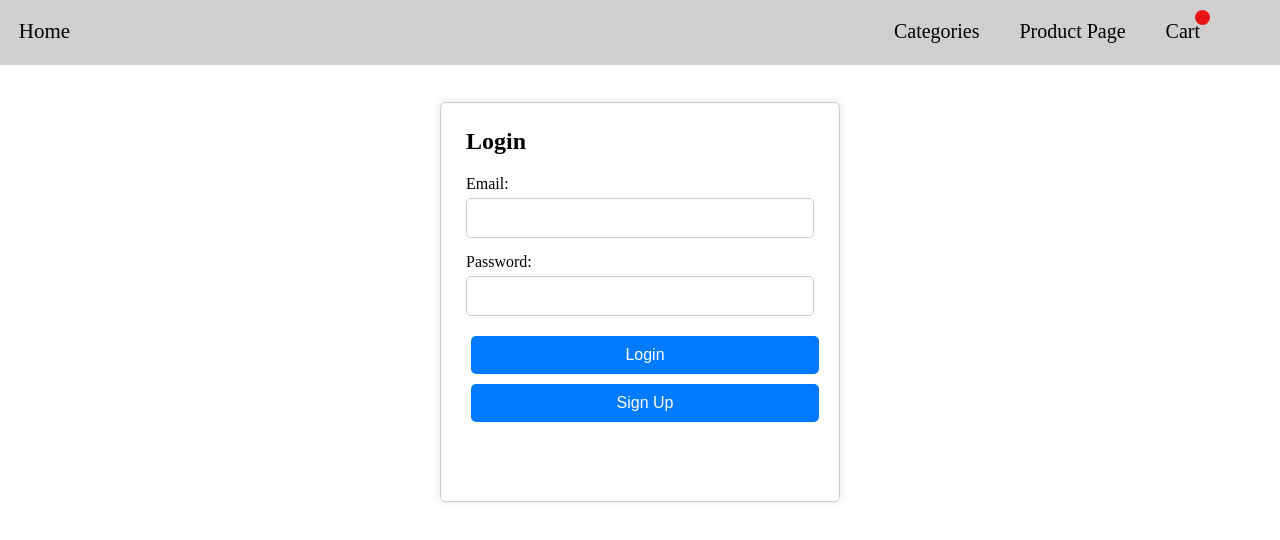
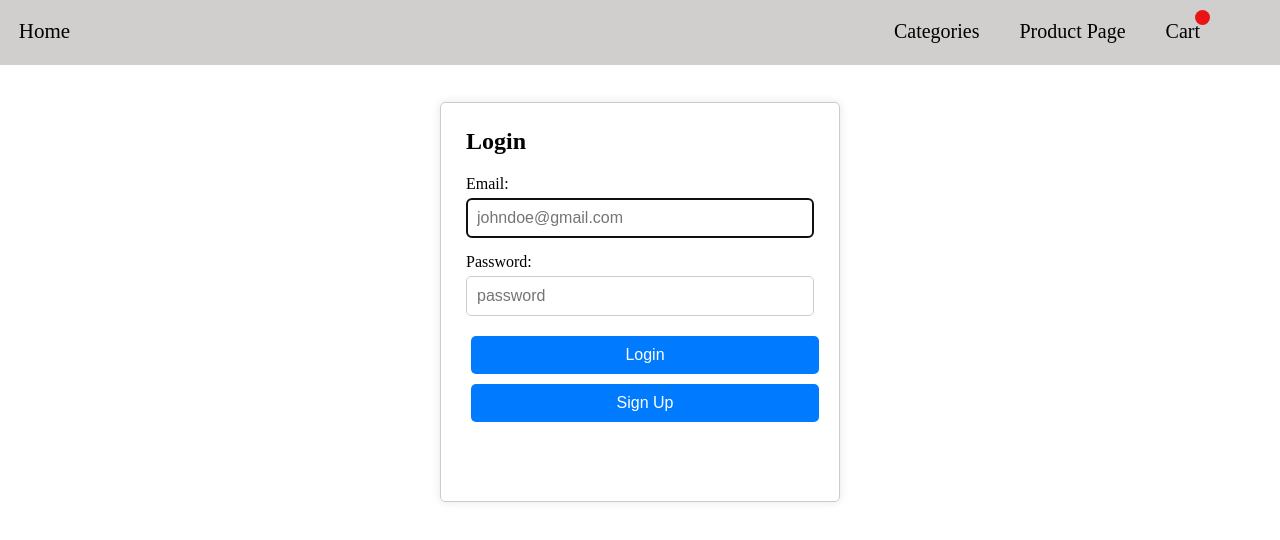
Before and after one commit to saisandeepkoritala/Foodapp-client, a React (Create React App) app: page / in a window 1280 px wide. Shown: the top 540 px of the page. Built offline with nearby package versions, Linux system fonts and the light colour scheme; no server answers.

Commit message:
toast updated

```diff
--- a/src/Auth/login.js
+++ b/src/Auth/login.js
@@ -1,4 +1,4 @@
-import React, { useState } from 'react';
+import { useState,useRef, useEffect } from 'react';
 import { useNavigate } from 'react-router-dom';
 import { useContext } from 'react';
 import NavigationContext from '../context/Navigation';
@@ -7,6 +7,11 @@ import {ToastContainer,toast} from "react-toastify";
 import "react-toastify/dist/ReactToastify.css";
 
 const Login = () => {
+
+    useEffect(()=>{
+        Ref.current.focus();
+    },[])
+    const Ref=useRef();
     const {Setuser,Setsignuser}=useContext(NavigationContext);
     const [formData, setFormData] = useState({
         username: '',
@@ -23,9 +28,8 @@ const Login = () => {
             [name]: value,
         });
     };
-    const notify=()=>{
-        console.log("logging in")
-        toast.success("Logged in !!",{
+    const notify=(name)=>{
+        toast.success(`Welcome back ${name}!!`,{
             position:toast.POSITION.TOP_RIGHT
         })
     }
@@ -52,7 +56,8 @@ const Login = () => {
         {email:formData.username,password:formData.password})
         console.log(response)
         if(!response.data.error){
-        notify();
+        const name=response.data.data.user.name;
+        notify(name);
         setTimeout(()=> {
             Setuser(true);
             navigate('/home');
@@ -80,6 +85,8 @@ const Login = () => {
                         value={formData.username}
                         onChange={handleInputChange}
                         style={styles.input}
+                        placeholder='johndoe@gmail.com'
+                        ref={Ref}
                     />
                 </div>
                 <div style={styles.formGroup}>
@@ -90,10 +97,11 @@ const Login = () => {
                         value={formData.password}
                         onChange={handleInputChange}
                         style={styles.input}
+                        placeholder='password'
                     />
                 </div>
                 <button type="submit" style={styles.submitButton}>Login</button>
-                <ToastContainer/>
+                <ToastContainer style={styles.toast}/>
             </form>
             <div>
             <button type="submit" style={styles.submitButton}
@@ -149,6 +157,9 @@ const styles = {
         cursor: 'pointer',
         margin:"5px"
     },
+    toast:{
+        width:'300px'
+    }
     };
 
 export default Login;
--- a/src/Auth/signup.js
+++ b/src/Auth/signup.js
@@ -1,11 +1,18 @@
-import React, { useState } from 'react';
+import { useState,useEffect,useRef } from 'react';
 import axios from "axios";
 import './SignupForm.css';
 import { useNavigate } from 'react-router-dom';
 import { useContext } from 'react';
 import NavigationContext from '../context/Navigation';
+import { toast,ToastContainer} from "react-toastify";
+import "react-toastify/dist/ReactToastify.css";
 
 function Signup() {
+
+    useEffect(()=>{
+        Ref.current.focus();
+    },[])
+    const Ref=useRef();
     const {Setuser,Setsignuser}=useContext(NavigationContext);
     const navigate = useNavigate();
     const [formData, setFormData] = useState({
@@ -23,20 +30,38 @@ function Signup() {
         });
     };
 
+    const notify=(name)=>{
+        toast.success(`Hi ${name}!!`,{
+            position:toast.POSITION.TOP_RIGHT
+        })
+    }
+
+    const notifyFail=()=>{
+        toast.error("Fill out all details !!",{
+            position:toast.POSITION.TOP_RIGHT
+        })
+    }
+
     const handleSubmit = async(e) => {
         e.preventDefault();
         const response = await axios.post("https://mern-food-app-loq7.onrender.com/api/v1/user/signup",formData)
         if(!response.data.error){
-            Setuser(true);
-            Setsignuser(false);
-            navigate('/home');
+            const name=response.data.data.user.name;
+            notify(name);
+            setTimeout(()=>{
+                Setuser(true);
+                Setsignuser(false);
+                navigate('/home');
+            },2000)
             }
             else{
-                navigate("/")
+                console.log("hi")
+                notifyFail()
             }
     };
 
     return (
+        <>
         <div className="signup-form-container">
         <h2>Sign Up</h2>
         <form onSubmit={handleSubmit}>
@@ -48,6 +73,8 @@ function Signup() {
                 name="name"
                 value={formData.name}
                 onChange={handleChange}
+                placeholder='john doe'
+                ref={Ref}
             />
             </div>
             <div>
@@ -58,6 +85,7 @@ function Signup() {
                 name="email"
                 value={formData.email}
                 onChange={handleChange}
+                placeholder='johndoe@gmail.com'
             />
             </div>
             <div>
@@ -68,6 +96,7 @@ function Signup() {
                 name="password"
                 value={formData.password}
                 onChange={handleChange}
+                placeholder='Minimum length 8'
             />
             </div>
             <div>
@@ -78,11 +107,14 @@ function Signup() {
                 name="passwordConfirm"
                 value={formData.passwordConfirm}
                 onChange={handleChange}
+                placeholder='confirm password'
             />
             </div>
             <button type="submit">Sign Up</button>
         </form>
         </div>
+        <ToastContainer/>
+        </>
     );
 }
 
--- a/src/components/Cart.js
+++ b/src/components/Cart.js
@@ -3,6 +3,8 @@ import { useContext } from 'react';
 import NavigationContext from '../context/Navigation';
 import { AiOutlineMinus, AiOutlinePlus} from 'react-icons/ai';
 import {BsTrash3} from "react-icons/bs";
+import {ToastContainer,toast} from "react-toastify";
+import "react-toastify/dist/ReactToastify.css";
 
 const Cart = () => {
     const { cart ,Setcart} = useContext(NavigationContext);
@@ -32,7 +34,14 @@ const Cart = () => {
         setCartItems(updatedCart);
     };
 
+    const notify=()=>{
+        toast.success("Item removed from cart !!",{
+            position:toast.POSITION.TOP_RIGHT
+        })
+    }
+
     const removeItem =(id)=>{
+        notify()
         const updated = cart.filter((item)=>item.id!==id)
         setCartItems([...updated])
         Setcart([...updated])
@@ -74,6 +83,7 @@ const Cart = () => {
     return <div className="cart">
         {render}
         {message}
+        <ToastContainer/>
         </div>;
 };
 
```
Also changed, not shown: src/Auth/SignupForm.css (line endings or trailing spaces).
